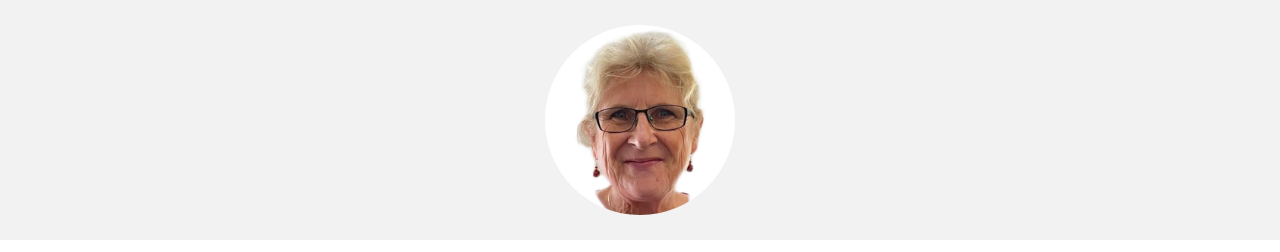
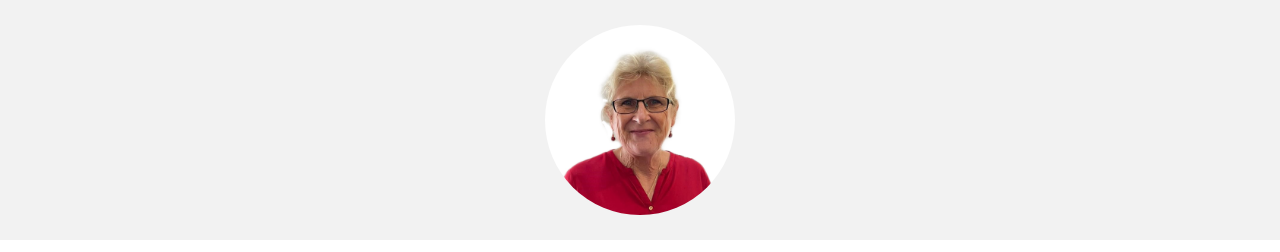
Before and after one commit to My-Flex-Health/CherylBranch, a plain HTML site: page index.html in a window 1280 px wide. Shown: the top 252 px of the page. Drawn offline with Linux system fonts and the light colour scheme; a web font is replaced by a local one.

Commit message:
Update index.html

```diff
--- a/index.html
+++ b/index.html
@@ -14,7 +14,7 @@
 			<div class="row">
 				<div class="col"></div>
 				<div class="col is-5">
-					<img class="profile-pic" src="Cheryl.png" alt="Profile Picture">
+					<img class="profile-pic" src="Cherly BC.png" alt="Profile Picture">
 				</div>
 				<div class="col"></div>
 			</div>
```
